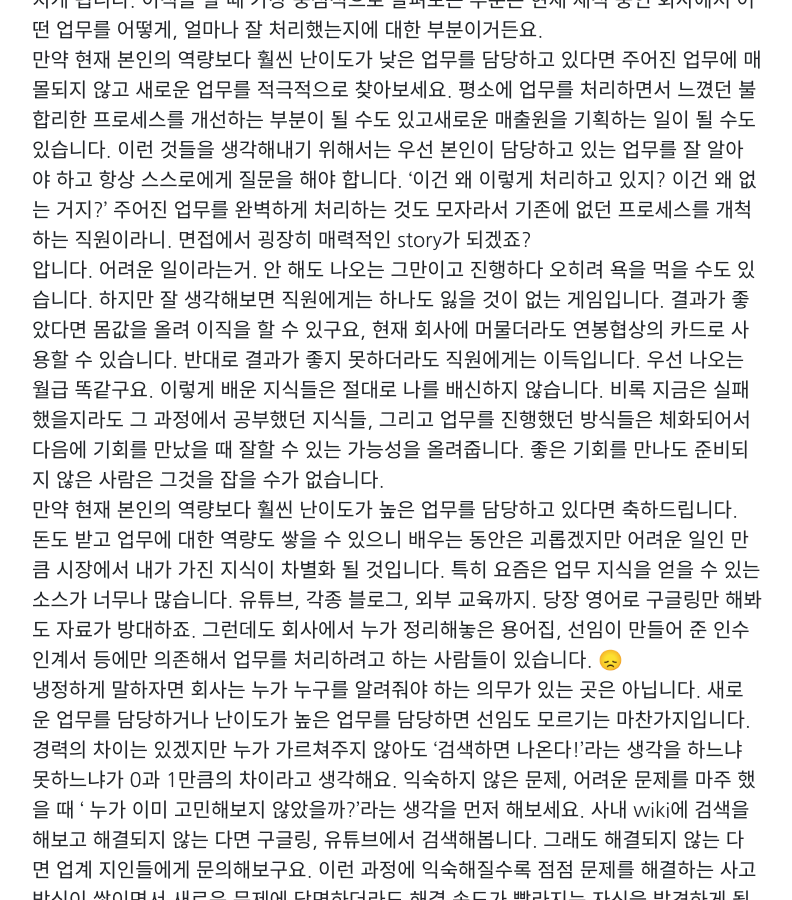
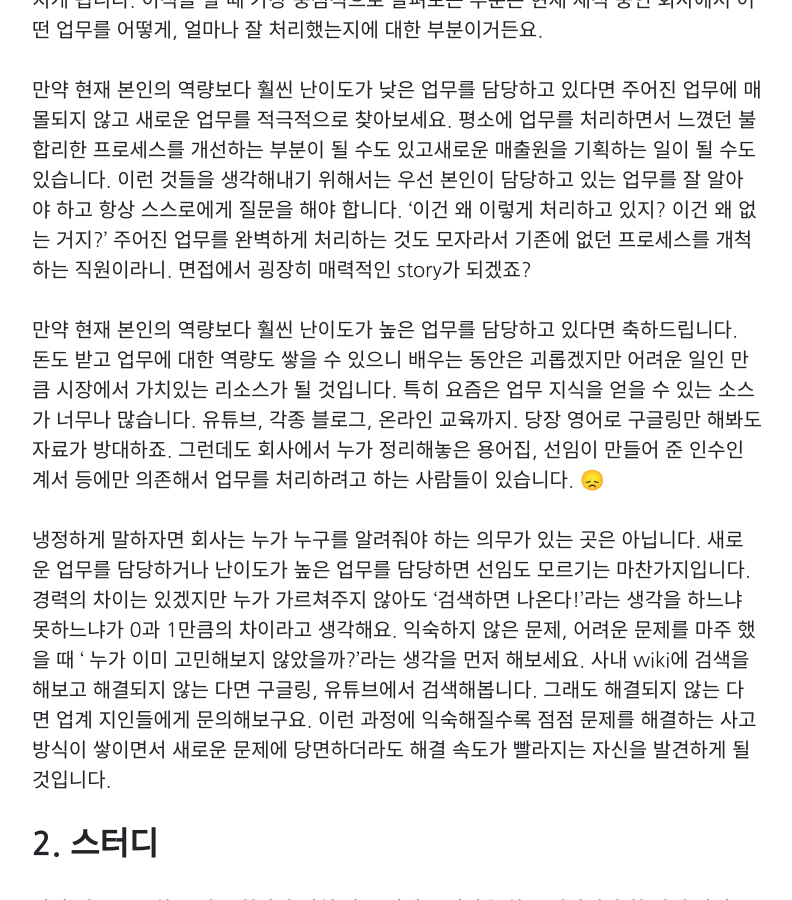
Before and after one commit to Marapro88/mara, a Jekyll site: the page built from _posts/Career/2020-05-11-career-self-development.md, in a window 1280 px wide and 900 px high, scrolled down 1265 px. Shown: the whole window, without its empty margins (243-1035 px from the left). Built offline with Jekyll 4.4.1, drawn with Linux system fonts in a browser that asks for light colours; comment, search, counter and statistics services are not loaded; some of the changed text lies outside the part shown.

Commit message:
0725 career 자기개발 탈고

```diff
--- a/_layouts/post.html
+++ b/_layouts/post.html
@@ -66,7 +66,7 @@
   <script>
     fbq('track', 'ViewContent'){
       content_name: {{page.title}}
-    });
+    };
   </script>
   {% include disqus.html %}
   <script type="text/javascript" src="//downloads.mailchimp.com/js/signup-forms/popup/unique-methods/embed.js" data-dojo-config="usePlainJson: true, isDebug: false"></script><script type="text/javascript">window.dojoRequire(["mojo/signup-forms/Loader"], function(L) { L.start({"baseUrl":"mc.us18.list-manage.com","uuid":"2e737246941dff5c68b066033","lid":"dbeedb7c6b","uniqueMethods":true}) })</script>
--- a/_posts/Career/2020-05-11-career-self-development.md
+++ b/_posts/Career/2020-05-11-career-self-development.md
@@ -24,9 +24,12 @@
 ## 1. 현업에서 성과내기
 
 Mara는 그 어떠한 자기개발보다 현재 본인이 담당하고 있는 업무에서 우수한 성과를 내는 것이 중요하다고 생각합니다. 이직을 하려면 오히려 현재 업무에 더 집중해야 한다니 어쩌면 조금 아이러니 한데요. 자기계발이나 이직을 한답시고 막상 본인이 담당하고 있는 업무를 소홀히 하면 정작 본업에서 이직을 할 때 유리하게 작용할 수 있는 많은 것들을 놓치게 됩니다. 이직을 할 때 가장 중점적으로 살펴보는 부분은 현재 재직 중인 회사에서 어떤 업무를 어떻게, 얼마나 잘 처리했는지에 대한 부분이거든요. <br>
+
 만약 현재 본인의 역량보다 훨씬 난이도가 낮은 업무를 담당하고 있다면 주어진 업무에 매몰되지 않고 새로운 업무를 적극적으로 찾아보세요. 평소에 업무를 처리하면서 느꼈던 불합리한 프로세스를 개선하는 부분이 될 수도 있고새로운 매출원을 기획하는 일이 될 수도 있습니다. 이런 것들을 생각해내기 위해서는 우선 본인이 담당하고 있는 업무를 잘 알아야 하고 항상 스스로에게 질문을 해야 합니다. '이건 왜 이렇게 처리하고 있지? 이건 왜 없는 거지?' 주어진 업무를 완벽하게 처리하는 것도 모자라서 기존에 없던 프로세스를 개척하는 직원이라니. 면접에서 굉장히 매력적인 story가 되겠죠? <br>
-압니다. 어려운 일이라는거. 안 해도 나오는 그만이고 진행하다 오히려 욕을 먹을 수도 있습니다. 하지만 잘 생각해보면 직원에게는 하나도 잃을 것이 없는 게임입니다. 결과가 좋았다면 몸값을 올려 이직을 할 수 있구요, 현재 회사에 머물더라도 연봉협상의 카드로 사용할 수 있습니다. 반대로 결과가 좋지 못하더라도 직원에게는 이득입니다. 우선 나오는 월급 똑같구요. 이렇게 배운 지식들은 절대로 나를 배신하지 않습니다. 비록 지금은 실패했을지라도 그 과정에서 공부했던 지식들, 그리고 업무를 진행했던 방식들은 체화되어서 다음에 기회를 만났을 때 잘할 수 있는 가능성을 올려줍니다. 좋은 기회를 만나도 준비되지 않은 사람은 그것을 잡을 수가 없습니다. <br>
-만약 현재 본인의 역량보다 훨씬 난이도가 높은 업무를 담당하고 있다면 축하드립니다. 돈도 받고 업무에 대한 역량도 쌓을 수 있으니 배우는 동안은 괴롭겠지만 어려운 일인 만큼 시장에서 내가 가진 지식이 차별화 될 것입니다. 특히 요즘은 업무 지식을 얻을 수 있는 소스가 너무나 많습니다. 유튜브, 각종 블로그, 외부 교육까지. 당장 영어로 구글링만 해봐도 자료가 방대하죠. 그런데도 회사에서 누가 정리해놓은 용어집, 선임이 만들어 준 인수인계서 등에만 의존해서 업무를 처리하려고 하는 사람들이 있습니다. 😞<br>냉정하게 말하자면 회사는 누가 누구를 알려줘야 하는 의무가 있는 곳은 아닙니다. 새로운 업무를 담당하거나 난이도가 높은 업무를 담당하면 선임도 모르기는 마찬가지입니다. 경력의 차이는 있겠지만 누가 가르쳐주지 않아도 '검색하면 나온다!'라는 생각을 하느냐 못하느냐가 0과 1만큼의 차이라고 생각해요. 익숙하지 않은 문제, 어려운 문제를 마주 했을 때 ' 누가 이미 고민해보지 않았을까?'라는 생각을 먼저 해보세요. 사내 wiki에 검색을 해보고 해결되지 않는 다면 구글링, 유튜브에서 검색해봅니다. 그래도 해결되지 않는 다면 업계 지인들에게 문의해보구요. 이런 과정에 익숙해질수록 점점 문제를 해결하는 사고방식이 쌓이면서 새로운 문제에 당면하더라도 해결 속도가 빨라지는 자신을 발견하게 될 것입니다.
+
+만약 현재 본인의 역량보다 훨씬 난이도가 높은 업무를 담당하고 있다면 축하드립니다. 돈도 받고 업무에 대한 역량도 쌓을 수 있으니 배우는 동안은 괴롭겠지만 어려운 일인 만큼 시장에서 가치있는 리소스가 될 것입니다. 특히 요즘은 업무 지식을 얻을 수 있는 소스가 너무나 많습니다. 유튜브, 각종 블로그, 온라인 교육까지. 당장 영어로 구글링만 해봐도 자료가 방대하죠. 그런데도 회사에서 누가 정리해놓은 용어집, 선임이 만들어 준 인수인계서 등에만 의존해서 업무를 처리하려고 하는 사람들이 있습니다. 😞<br>
+
+냉정하게 말하자면 회사는 누가 누구를 알려줘야 하는 의무가 있는 곳은 아닙니다. 새로운 업무를 담당하거나 난이도가 높은 업무를 담당하면 선임도 모르기는 마찬가지입니다. 경력의 차이는 있겠지만 누가 가르쳐주지 않아도 '검색하면 나온다!'라는 생각을 하느냐 못하느냐가 0과 1만큼의 차이라고 생각해요. 익숙하지 않은 문제, 어려운 문제를 마주 했을 때 ' 누가 이미 고민해보지 않았을까?'라는 생각을 먼저 해보세요. 사내 wiki에 검색을 해보고 해결되지 않는 다면 구글링, 유튜브에서 검색해봅니다. 그래도 해결되지 않는 다면 업계 지인들에게 문의해보구요. 이런 과정에 익숙해질수록 점점 문제를 해결하는 사고방식이 쌓이면서 새로운 문제에 당면하더라도 해결 속도가 빨라지는 자신을 발견하게 될 것입니다.
 
 ## 2. 스터디
 
@@ -46,7 +49,7 @@
 
 **블로그 글쓰기 모임**
 
-지금 읽고 계신 이 글도 블로그 글쓰기 모임을 통해서 쓰고 있는 글이에요. 일요일 아침에 만나서 일주일에 1편씩 각자 글을 쓰고 업로드하는 형식으로 진행하고 있습니다. Mara가 처음으로 직접 나서서 팀원들도 꾸리고 운영방침도 정해서 진행하고 있는 스터디입니다. 모임을 하지 않았다면 그냥 자면서 흘려보냈을 일요일 아침이 글로 쌓여있는 걸 보니 팀원들도 저도 정말 뿌듯하더라고요. 앞으로도 꾸준히 진행해서 개인 브랜딩 + 스터디 용도로 발전시킬 예정입니다.
+지금 읽고 계신 이 글도 블로그 글쓰기 모임을 통해서 쓰고 있는 글이에요. 일요일 아침에 만나서 일주일에 1편씩 각자 글을 쓰고 업로드하는 형식으로 진행하고 있습니다. 모임을 하지 않았다면 그냥 자면서 흘려보냈을 일요일 아침이 글로 쌓여있는 걸 보니 팀원들도 저도 정말 뿌듯하더라고요. 앞으로도 꾸준히 진행해서 개인 브랜딩 + 스터디 용도로 발전시킬 예정입니다.
 
 **[주의]스터디에 대한 개인적인 생각**
 
@@ -62,7 +65,7 @@
 
 **에버노트 웹 스크리퍼**
 
-Mara는 에버노트의 나름 해비 유저인데요. (유료 서비스를 사용하고 있음). 특히 웹스크리퍼 기능을 잘 이용하고 있습니다. 서칭을 하다가 유용한 정보들을 웹스크리퍼 기능을 통해서 주제별로 모아두면 후에 다시 꺼내보기도 쉽고 한꺼번에 모아 보면서 아이디어를 얻기도 합니다.
+Mara는 에버노트의 나름 해비 유저인데요. (유료 서비스를 사용하고 있음) 특히 웹스크리퍼 기능을 잘 이용하고 있습니다. 서칭을 하다가 유용한 정보들을 웹스크리퍼 기능을 통해서 주제별로 모아두면 후에 다시 꺼내보기도 쉽고 한꺼번에 모아 보면서 아이디어를 얻기도 합니다.
 
 **독서**
 
```
